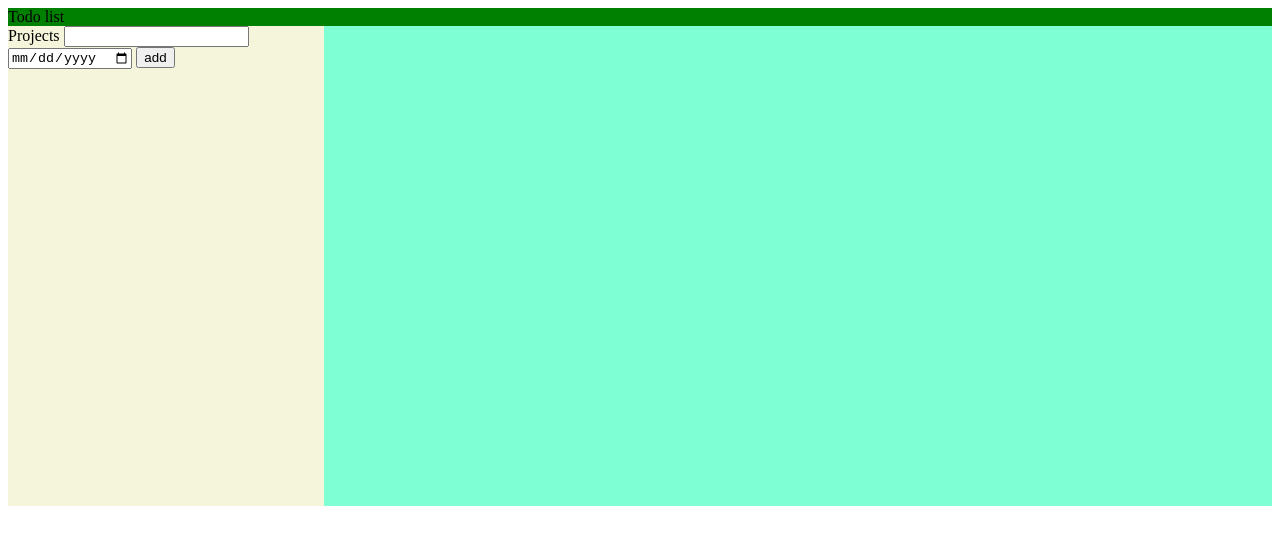
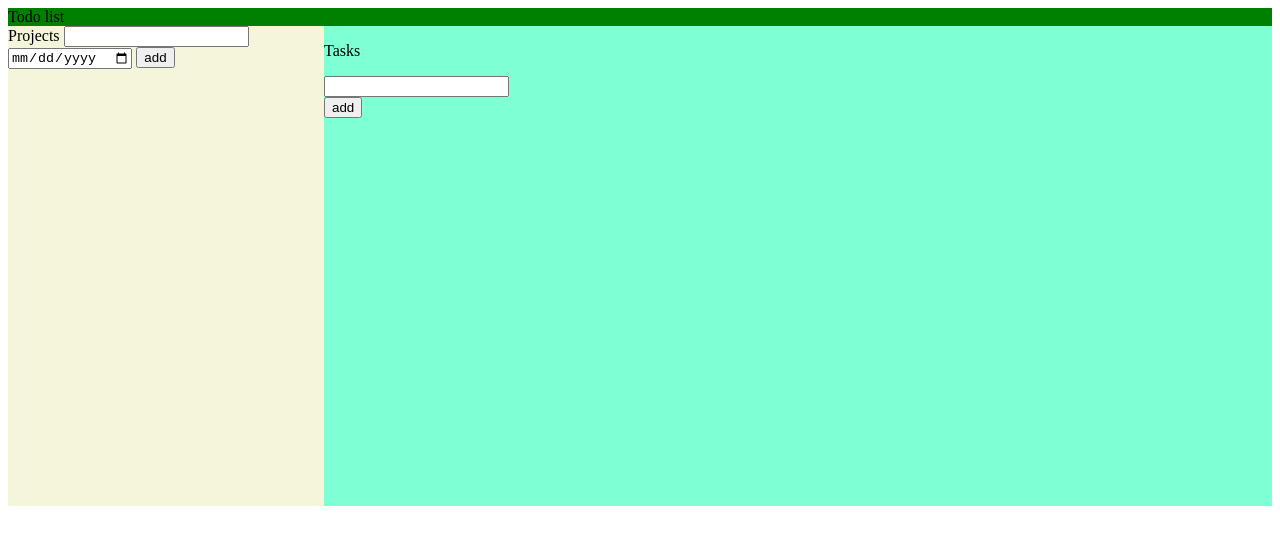
Before and after one commit to Eveieve/TodoList2, a website built with webpack: page dist/index.html in a window 1280 px wide. Built offline with nearby package versions, Linux system fonts and the light colour scheme.

Commit message:
create factory for task

```diff
--- a/src/index.js
+++ b/src/index.js
@@ -1,7 +1,7 @@
 import "./styles.css";
 
-import { rerenderProjectArr, addAndRenderProject } from "./project.js";
-
+import { addAndRenderProject } from "./project.js";
+import { taskUI } from "./task.js";
 const addBtn = document.querySelector(".add-btn");
 const projectTitle = document.querySelector(".project-title");
 
@@ -9,3 +9,5 @@ addBtn.addEventListener("click", () => {
   addAndRenderProject(); //updating
   projectTitle.value = "";
 });
+
+taskUI();
--- a/src/project.js
+++ b/src/project.js
@@ -2,7 +2,7 @@ const projectsArr = [];
 
 const renderedProjects = document.querySelector(".rendered-projects");
 
-class Project {
+export class Project {
   constructor(title, dueDate) {
     this.title = title;
     this.dueDate = dueDate;
@@ -43,6 +43,7 @@ export function rerenderProjectArr() {
   function renderProject(proj) {
     const div = document.createElement("div");
     div.classList.add("project-title-rendered");
+    div.setAttribute("id", `${proj.id}`);
     div.textContent = proj.title;
     renderedProjects.appendChild(div);
 
--- /dev/null
+++ b/src/task.js
@@ -0,0 +1,31 @@
+function taskFactory(title, dueDate) {
+  const doneStatus = false;
+  const id = crypto.randomUUID();
+  return { title, dueDate, id, doneStatus };
+}
+
+console.log(taskFactory);
+
+function addTask(title, dueDate) {
+  const task = taskFactory();
+  console.log(task);
+}
+// when the project-title-rendered UI is clicked, (which is the default)
+// user can add tasks to that project.
+export function taskUI() {
+  const taskSection = document.querySelector(".task-section");
+
+  const p = document.createElement("p");
+  p.textContent = "Tasks";
+  taskSection.appendChild(p);
+
+  const renderedTasks = document.createElement("div");
+  taskSection.appendChild(renderedTasks);
+
+  const input = document.createElement("input");
+  renderedTasks.appendChild(input);
+
+  const addBtn = document.createElement("button");
+  addBtn.textContent = "add";
+  taskSection.appendChild(addBtn);
+}
```
Also changed, not shown: dist/index.html, dist/main.js.
